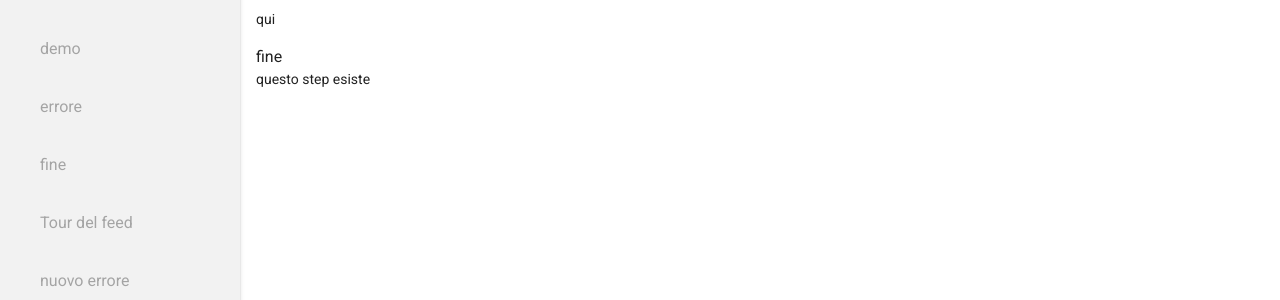
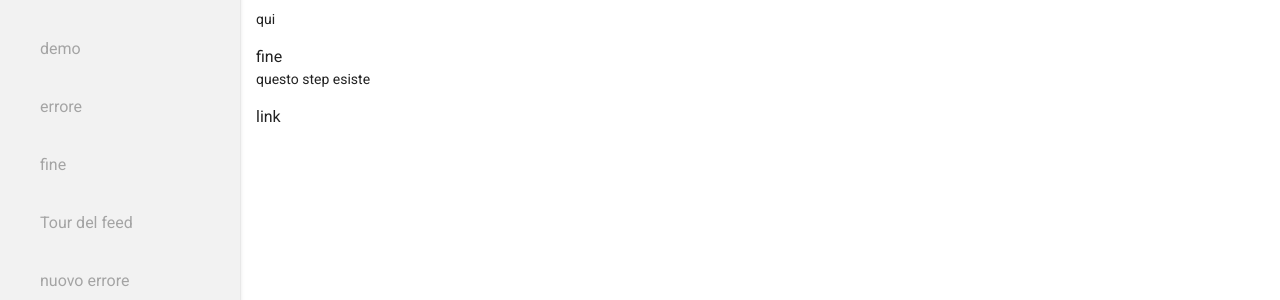
Before and after one commit to noemi-84/tourdelfeed, a Jekyll site: the page built from _step/fine.md, in a window 1280 px wide. Shown: the part 147-447 px from the top of the page. Built offline with Jekyll 4.4.1, drawn with Linux system fonts in a browser that asks for light colours; nearby versions of some CDN libraries.

Commit message:
Update from Forestry.io - _step/fine.md

```diff
--- a/_step/fine.md
+++ b/_step/fine.md
@@ -1,7 +1,7 @@
 ---
 title: fine
-date: '2016-07-27 09:55:00'
-link-pdf-requisiti: ''
+date: '2016-07-27 00:00:00'
+link-pdf-requisiti: link
 link-prossima-pagina: ''
 testo-help: ''
 layout: default
```
